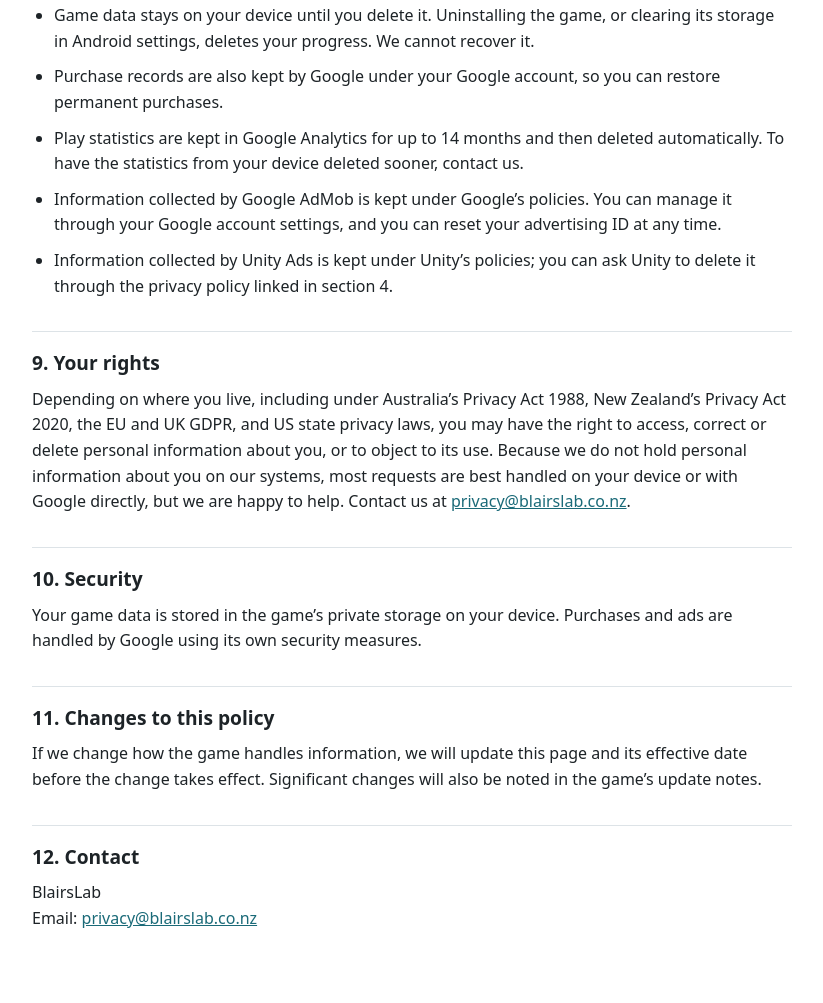
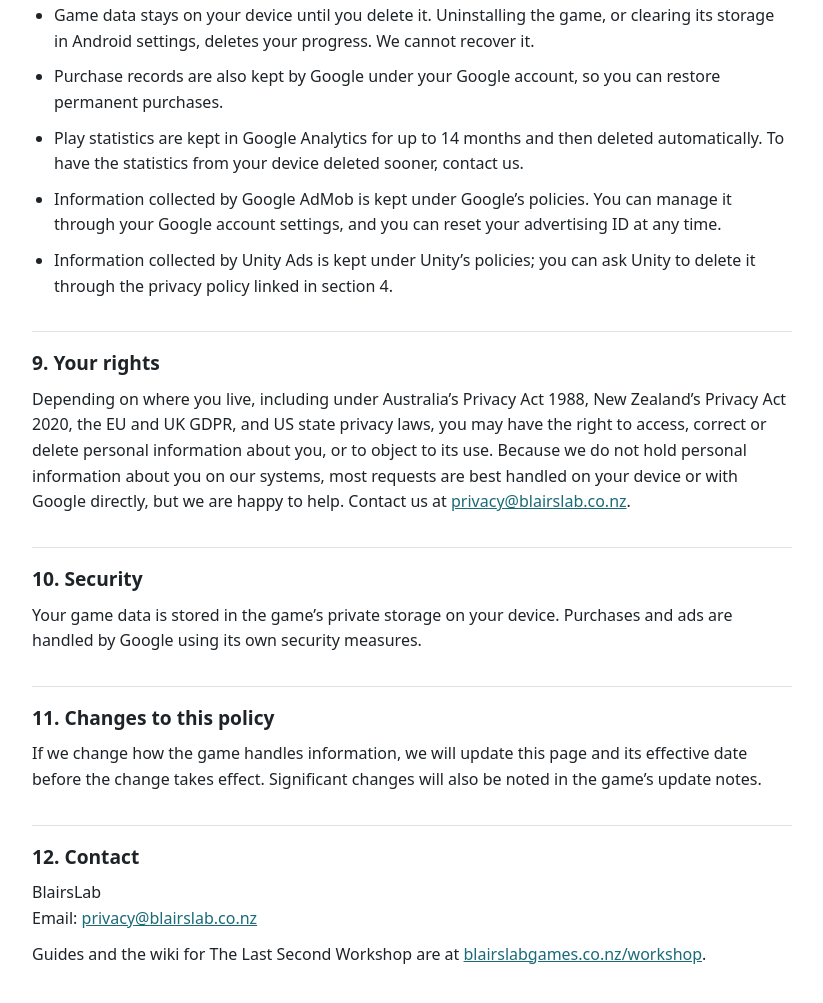
Before and after one commit to 5Rage/last-second-workshop-privacy, a plain HTML site: page index.html in a window 1280 px wide. Shown: the part 3903-4906 px from the top of the page, without its empty margins (228-1051 px from the left). Drawn offline with Linux system fonts and the light colour scheme.

Commit message:
Link to the game's wiki

```diff
--- a/index.html
+++ b/index.html
@@ -118,6 +118,7 @@
 
 <h2>12. Contact</h2>
 <p>BlairsLab<br>Email: <a href="mailto:privacy@blairslab.co.nz">privacy@blairslab.co.nz</a></p>
+<p>Guides and the wiki for The Last Second Workshop are at <a href="https://blairslabgames.co.nz/workshop/">blairslabgames.co.nz/workshop</a>.</p>
 </main>
 </body>
 </html>
```
